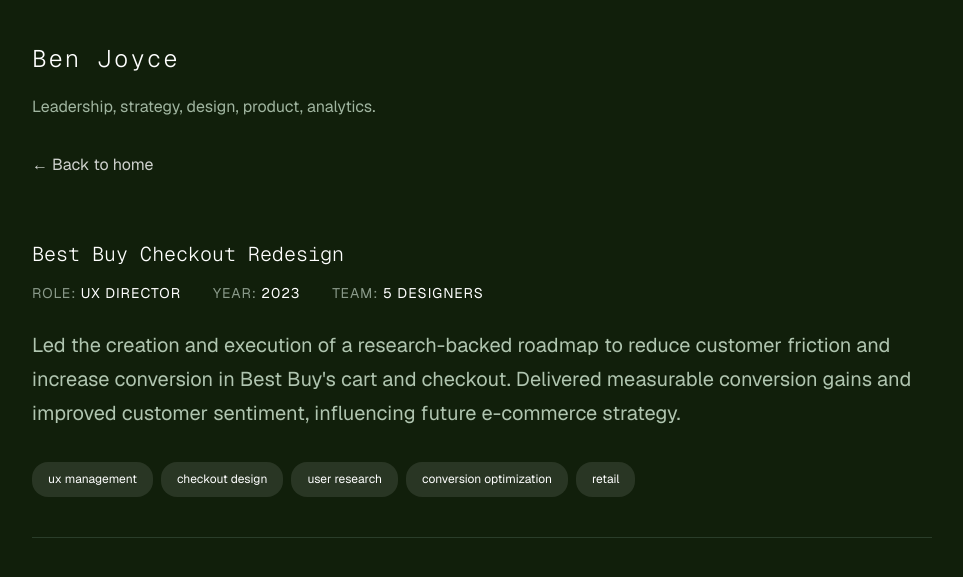
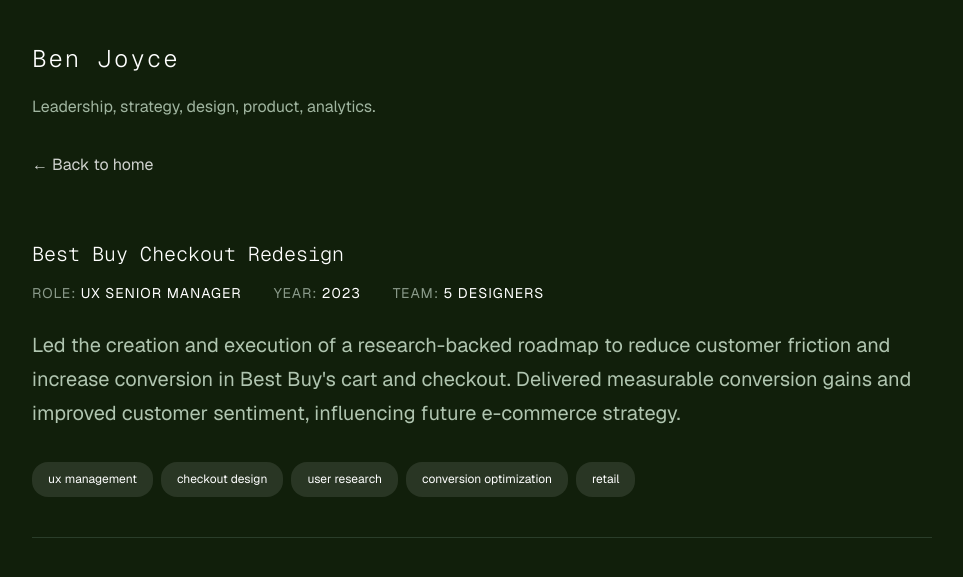
Before and after one commit to benjoycect/benjoycect.github.io, a Jekyll site: the page case-best-buy-checkout.html, which Jekyll copies as it is, in a window 1280 px wide and 900 px high, cut to the strip 0-578 px from the top of the window. Shown: the whole strip, without its empty margins (158-1121 px from the left). Built offline with Jekyll 4.4.1, drawn with Linux system fonts in a browser that asks for light colours; nearby versions of some CDN libraries; Markdown is read by kramdown in place of the engine named in the settings.

Commit message:
Update case-best-buy-checkout.html

```diff
--- a/case-best-buy-checkout.html
+++ b/case-best-buy-checkout.html
@@ -23,7 +23,7 @@
 <div class="case-header">
   <h2 class="case-title">Best Buy Checkout Redesign</h2>
   <div class="case-meta">
-    <div class="meta-item">Role: <span class="meta-value">UX Director</span></div>
+    <div class="meta-item">Role: <span class="meta-value">UX Senior Manager</span></div>
     <div class="meta-item">Year: <span class="meta-value">2023</span></div>
     <div class="meta-item">Team: <span class="meta-value">5 designers</span></div>
   </div>
@@ -101,7 +101,7 @@
       </div>
       <div class="metrics-grid">
         <div class="metric">
-          <div class="metric-value">+3%</div>
+          <div class="metric-value">+4%</div>
           <div class="metric-label">Conversion Lift</div>
         </div>
         <div class="metric">
```
